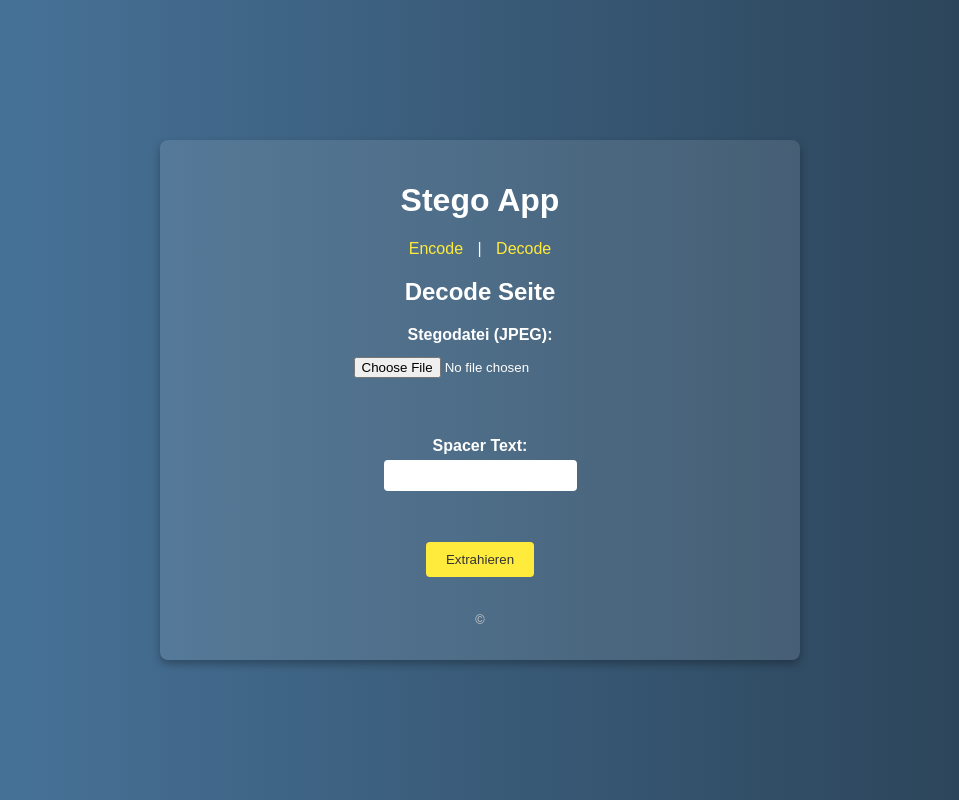
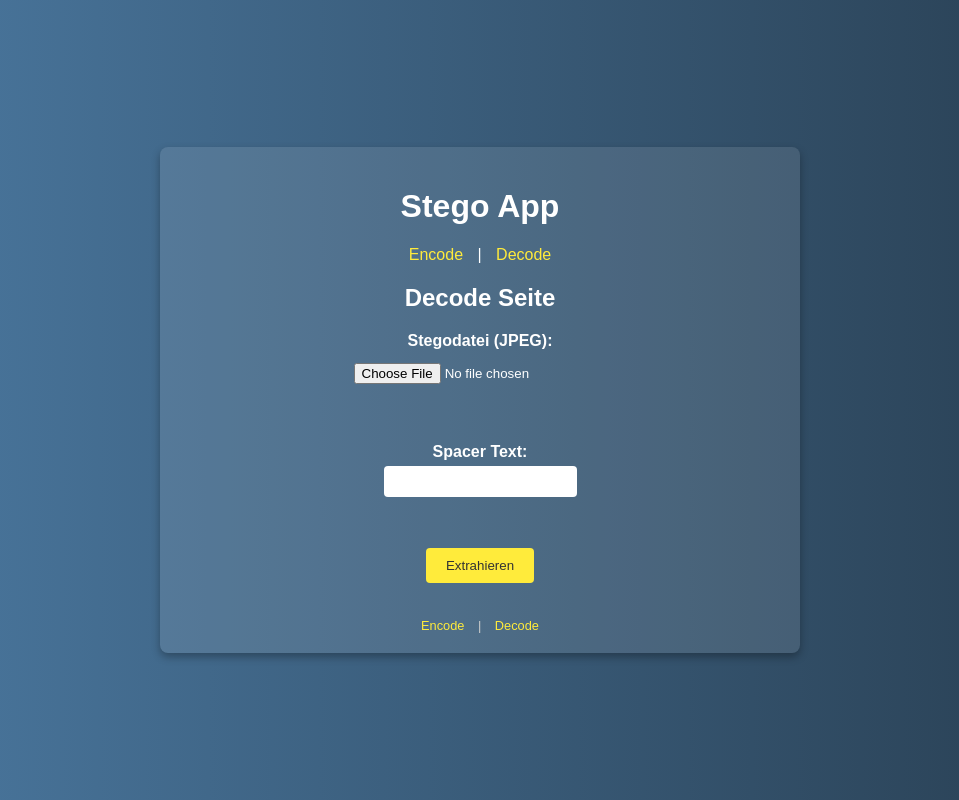
Before and after one commit to strolbor/Stegowebsite, a Flask app: page /decode in a window 1280 px wide. Shown: the whole page, without its empty margins (160-1119 px from the left). Run offline with Flask 3, Linux system fonts and the light colour scheme.

Commit message:
update base

```diff
--- a/templates/base.html
+++ b/templates/base.html
@@ -21,7 +21,10 @@
         </main>
 
         <footer>
-            <p>&copy; </p>
+            <nav>
+                <a href="{{ url_for('encode') }}">Encode</a> |
+                <a href="{{ url_for('decode') }}">Decode</a>
+            </nav>
         </footer>
     </div>
 </body>
```
